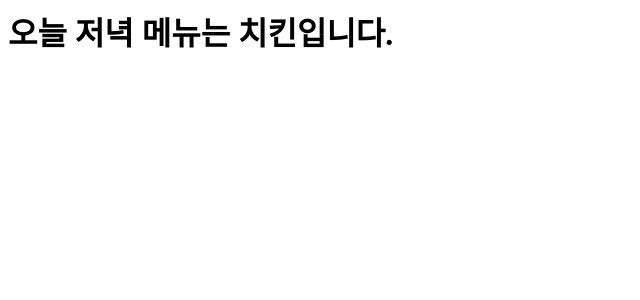
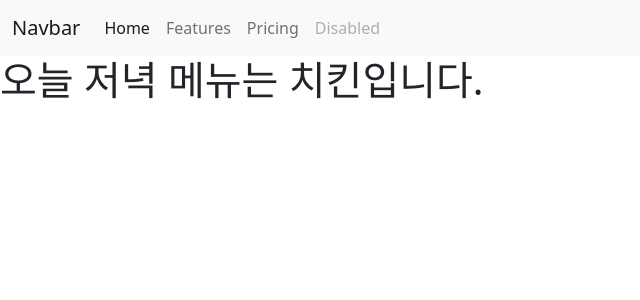
Before and after one commit to Grayson-choi/django_fake_insta, a Django app: page /dinner/ in a window 1280 px wide. Shown: the top 300 px of the page, without its empty margins (0-640 px from the left). Run offline with Django 3.2, Linux system fonts and the light colour scheme.

Commit message:
Day01 template inheritance & bootstrap

```diff
--- a/articles/templates/dinner.html
+++ b/articles/templates/dinner.html
@@ -1,2 +1,9 @@
-{% comment %} 새로고침 할 때마다 메뉴가 변경 되는 것 보여주기 {% endcomment %}
-<h1>오늘 저녁 메뉴는 {{ pick }}입니다.</h1>
+{% extends 'base.html' %}
+{% comment %} ! + tab을 이용해서 모든 html 파일에 구조를 잡아준 다음에 코드 유지보수의 어려움 설명 후 template inheritance 개념 설명{% endcomment %}
+{% comment %} extends는 맨 위에 써야 한다는 점 알려주기 {% endcomment %}
+{% comment %} 서버를 껐다가 켜야만 잘 동작함 -> 서버를 켤 때 template 파일을 모아오기 때문이라는 것 설명(코드를 똑같이 쳤는데, base.html을 상속 못 받는 경우) {% endcomment %}
+
+{% block content %}
+    {% comment %} 새로고침 할 때마다 메뉴가 변경 되는 것 보여주기 {% endcomment %}
+    <h1>오늘 저녁 메뉴는 {{ pick }}입니다.</h1>
+{% endblock content %}
--- a/articles/templates/introduce.html
+++ b/articles/templates/introduce.html
@@ -1,3 +1,6 @@
+{% extends 'base.html' %}
+
+{% block content %}
     {% comment %} day01 실습 {% endcomment %}
     <h1>자기 소개 페이지</h1>
 
@@ -15,3 +18,4 @@
     <p>더운거</p>
     <p>더운거</p>
     <p>더운거</p>
+{% endblock content %}
--- a/articles/templates/template_language.html
+++ b/articles/templates/template_language.html
@@ -1,3 +1,6 @@
+{% extends 'base.html' %}
+
+{% block content %}
     <h3>1. 반복문</h3>
     {% for menu in menus %}
         <p>{{ menu }}</p>
@@ -70,3 +73,4 @@
     <p>{{ my_sentence|title }}</p> <!--모든 단어의 첫글자를 대문자로 변경-->
     <p>{{ menus|random }}</p> <!--주어진 리스트에서 요소를 랜덤하게 뽑음-->
     <hr>
+{% endblock content %}
--- a/crud/settings.py
+++ b/crud/settings.py
@@ -55,7 +55,7 @@ ROOT_URLCONF = 'crud.urls'
 TEMPLATES = [
     {
         'BACKEND': 'django.template.backends.django.DjangoTemplates',
-        'DIRS': [],
+        'DIRS': [BASE_DIR / 'crud' / 'templates'],
         'APP_DIRS': True,
         'OPTIONS': {
             'context_processors': [
--- /dev/null
+++ b/crud/templates/base.html
@@ -0,0 +1,40 @@
+<!DOCTYPE html>
+<html lang="en">
+<head>
+    <meta charset="UTF-8">
+    <meta http-equiv="X-UA-Compatible" content="IE=edge">
+    <meta name="viewport" content="width=device-width, initial-scale=1.0">
+    <title>Document</title>
+    <link href="https://cdn.jsdelivr.net/npm/bootstrap@5.0.0-beta3/dist/css/bootstrap.min.css" rel="stylesheet" integrity="sha384-eOJMYsd53ii+scO/bJGFsiCZc+5NDVN2yr8+0RDqr0Ql0h+rP48ckxlpbzKgwra6" crossorigin="anonymous">
+</head>
+<body>
+    <nav class="navbar navbar-expand-lg navbar-light bg-light">
+    <div class="container-fluid">
+        <a class="navbar-brand" href="#">Navbar</a>
+        <button class="navbar-toggler" type="button" data-bs-toggle="collapse" data-bs-target="#navbarNav" aria-controls="navbarNav" aria-expanded="false" aria-label="Toggle navigation">
+        <span class="navbar-toggler-icon"></span>
+        </button>
+        <div class="collapse navbar-collapse" id="navbarNav">
+        <ul class="navbar-nav">
+            <li class="nav-item">
+            <a class="nav-link active" aria-current="page" href="#">Home</a>
+            </li>
+            <li class="nav-item">
+            <a class="nav-link" href="#">Features</a>
+            </li>
+            <li class="nav-item">
+            <a class="nav-link" href="#">Pricing</a>
+            </li>
+            <li class="nav-item">
+            <a class="nav-link disabled" href="#" tabindex="-1" aria-disabled="true">Disabled</a>
+            </li>
+        </ul>
+        </div>
+    </div>
+    </nav>
+    {% block content %}
+    {% endblock %}
+
+    <script src="https://cdn.jsdelivr.net/npm/bootstrap@5.0.0-beta3/dist/js/bootstrap.bundle.min.js" integrity="sha384-JEW9xMcG8R+pH31jmWH6WWP0WintQrMb4s7ZOdauHnUtxwoG2vI5DkLtS3qm9Ekf" crossorigin="anonymous"></script>
+</body>
+</html>
```
Also changed, not shown: articles/templates/greeting.html (+8 -4 lines), articles/templates/index.html (+6 -2 lines). Lines whose indentation alone changed are shown as unchanged.
